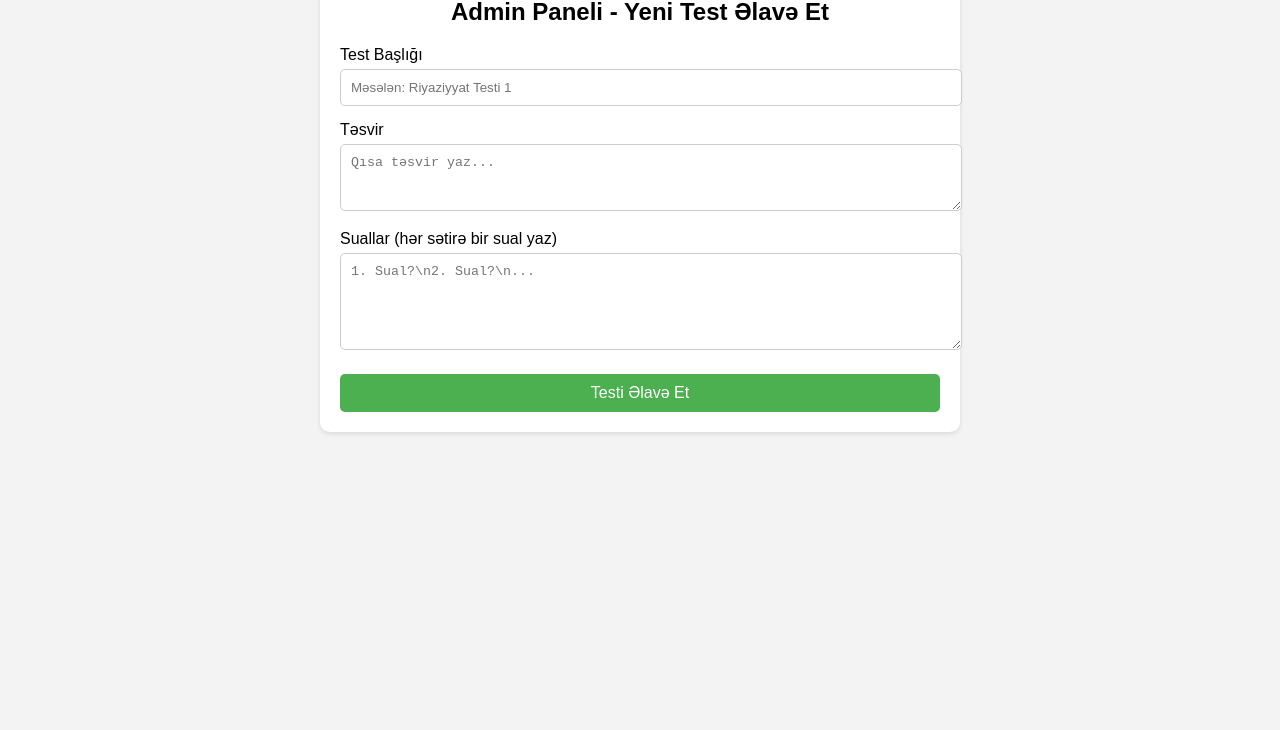
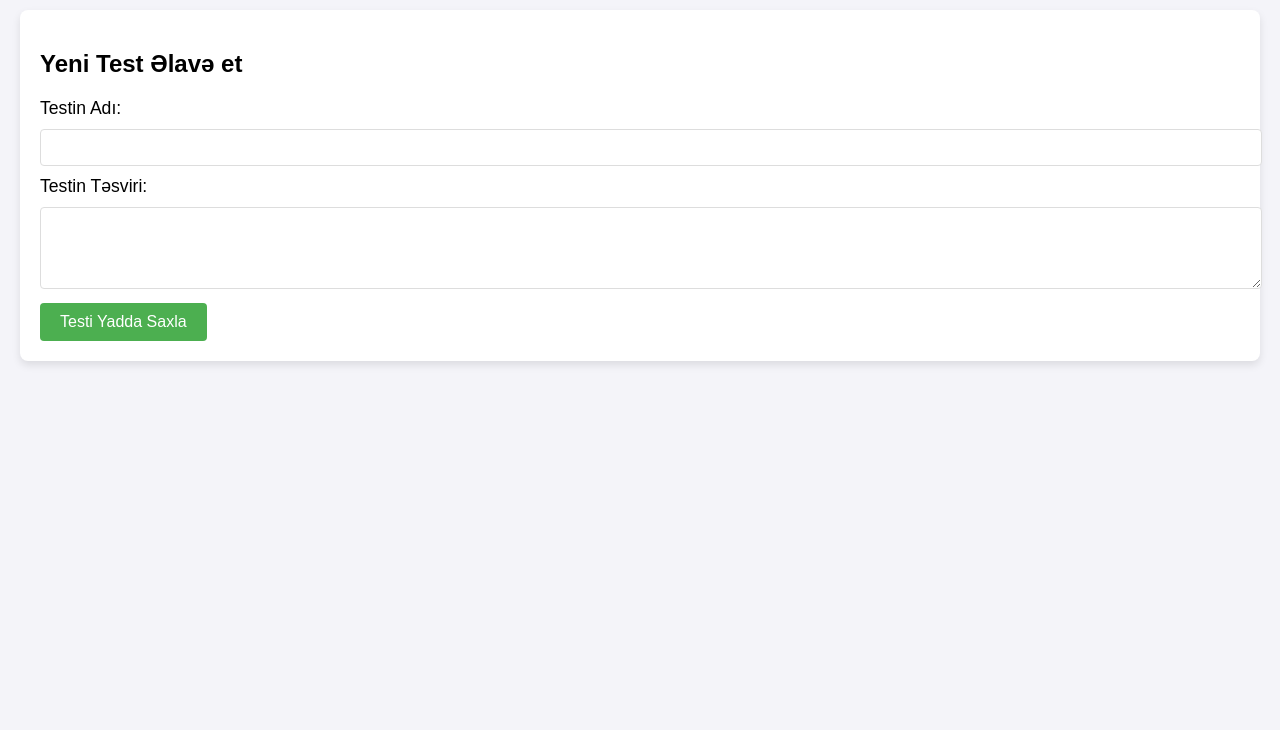
Before and after one commit to fredysadventure/examsite, a plain HTML site: page index.html in a window 1280 px wide. Shown: the part 70-800 px from the top of the page. Drawn offline with Linux system fonts and the light colour scheme.

Commit message:
Update index.html

```diff
--- a/index.html
+++ b/index.html
@@ -2,96 +2,114 @@
 <html lang="az">
 <head>
   <meta charset="UTF-8">
-  <meta name="viewport" content="width=device-width, initial-scale=1">
-  <title>Admin Paneli</title>
+  <meta name="viewport" content="width=device-width, initial-scale=1.0">
+  <title>Admin Panel - Testlər</title>
+
+  <!-- Firebase App (core SDK) -->
+  <script src="https://www.gstatic.com/firebasejs/10.7.1/firebase-app.js"></script>
+
+  <!-- Firestore -->
+  <script src="https://www.gstatic.com/firebasejs/10.7.1/firebase-firestore.js"></script>
+
   <style>
     body {
       font-family: Arial, sans-serif;
-      background-color: #f3f3f3;
+      margin: 20px;
+      background-color: #f4f4f9;
+    }
+
+    h1 {
+      color: #333;
+    }
+
+    .form-container {
+      margin-top: 20px;
       padding: 20px;
+      background-color: #fff;
+      border-radius: 8px;
+      box-shadow: 0 4px 8px rgba(0, 0, 0, 0.1);
     }
-    .container {
-      max-width: 600px;
-      margin: auto;
-      background: white;
-      padding: 20px;
-      border-radius: 10px;
-      box-shadow: 0 2px 5px rgba(0,0,0,0.1);
+
+    .form-container label {
+      font-size: 1.1em;
     }
-    h2 {
-      text-align: center;
-    }
-    label {
-      display: block;
-      margin-top: 15px;
-    }
-    input, textarea {
+
+    .form-container input,
+    .form-container textarea {
       width: 100%;
       padding: 10px;
-      margin-top: 5px;
-      border: 1px solid #ccc;
-      border-radius: 5px;
+      margin: 10px 0;
+      border: 1px solid #ddd;
+      border-radius: 4px;
     }
-    button {
-      margin-top: 20px;
-      width: 100%;
-      padding: 10px;
+
+    .form-container button {
       background-color: #4CAF50;
       color: white;
       border: none;
-      border-radius: 5px;
-      font-size: 16px;
+      padding: 10px 20px;
+      font-size: 1em;
       cursor: pointer;
+      border-radius: 4px;
     }
-    button:hover {
+
+    .form-container button:hover {
       background-color: #45a049;
-    }
-    .output {
-      margin-top: 20px;
-      background: #eef;
-      padding: 10px;
-      border-radius: 5px;
     }
   </style>
 </head>
+
 <body>
-  <div class="container">
-    <h2>Admin Paneli - Yeni Test Əlavə Et</h2>
+  <h1>Admin Panel - Testlər Yarat</h1>
 
-    <label for="title">Test Başlığı</label>
-    <input type="text" id="title" placeholder="Məsələn: Riyaziyyat Testi 1">
+  <div class="form-container">
+    <h2>Yeni Test Əlavə et</h2>
+    <form id="testForm">
+      <label for="testName">Testin Adı:</label>
+      <input type="text" id="testName" required />
 
-    <label for="description">Təsvir</label>
-    <textarea id="description" rows="3" placeholder="Qısa təsvir yaz..."></textarea>
+      <label for="testDescription">Testin Təsviri:</label>
+      <textarea id="testDescription" rows="4" required></textarea>
 
-    <label for="questions">Suallar (hər sətirə bir sual yaz)</label>
-    <textarea id="questions" rows="5" placeholder="1. Sual?\n2. Sual?\n..."></textarea>
-
-    <button onclick="addTest()">Testi Əlavə Et</button>
-
-    <div class="output" id="outputBox" style="display:none;">
-      <h3>Əlavə Olunan Test:</h3>
-      <pre id="output"></pre>
-    </div>
+      <button type="submit">Testi Yadda Saxla</button>
+    </form>
   </div>
 
   <script>
-    function addTest() {
-      const title = document.getElementById('title').value;
-      const desc = document.getElementById('description').value;
-      const questions = document.getElementById('questions').value.split('\n');
+    // Firebase Configuration (göstərdiyin kod)
+    const firebaseConfig = {
+      apiKey: "AIzaSyC3pQWVyeFg8ZzpQcRmgJsWbyS9Dl73OQk",
+      authDomain: "examsite-88677.firebaseapp.com",
+      projectId: "examsite-88677",
+      storageBucket: "examsite-88677.firebasestorage.app",
+      messagingSenderId: "222884334734",
+      appId: "1:222884334734:web:6946d2354e0f779bc84ddf",
+      measurementId: "G-JG51X31NXX"
+    };
 
-      const test = {
-        basliq: title,
-        tesvir: desc,
-        suallar: questions
-      };
+    // Firebase-in başlatması
+    const app = firebase.initializeApp(firebaseConfig);
+    const db = firebase.firestore();
 
-      console.log('Yeni test əlavə olundu:', test);
+    // Test formunu idarə edirik
+    document.getElementById('testForm').addEventListener('submit', function(e) {
+      e.preventDefault();
 
-      document.getElementById('outputBox').style.display = 'block';
-      document.getElementById('output').textContent = JSON.stringify(test, null, 2);
-    }
+      const testName = document.getElementById('testName').value;
+      const testDescription = document.getElementById('testDescription').value;
+
+      // Firestore-a test əlavə et
+      db.collection('tests').add({
+        name: testName,
+        description: testDescription,
+        createdAt: firebase.firestore.FieldValue.serverTimestamp()
+      }).then(() => {
+        alert('Test uğurla əlavə edildi!');
+        document.getElementById('testForm').reset();
+      }).catch((error) => {
+        alert('Xəta baş verdi: ' + error.message);
+      });
+    });
   </script>
 </body>
 </html>
```
